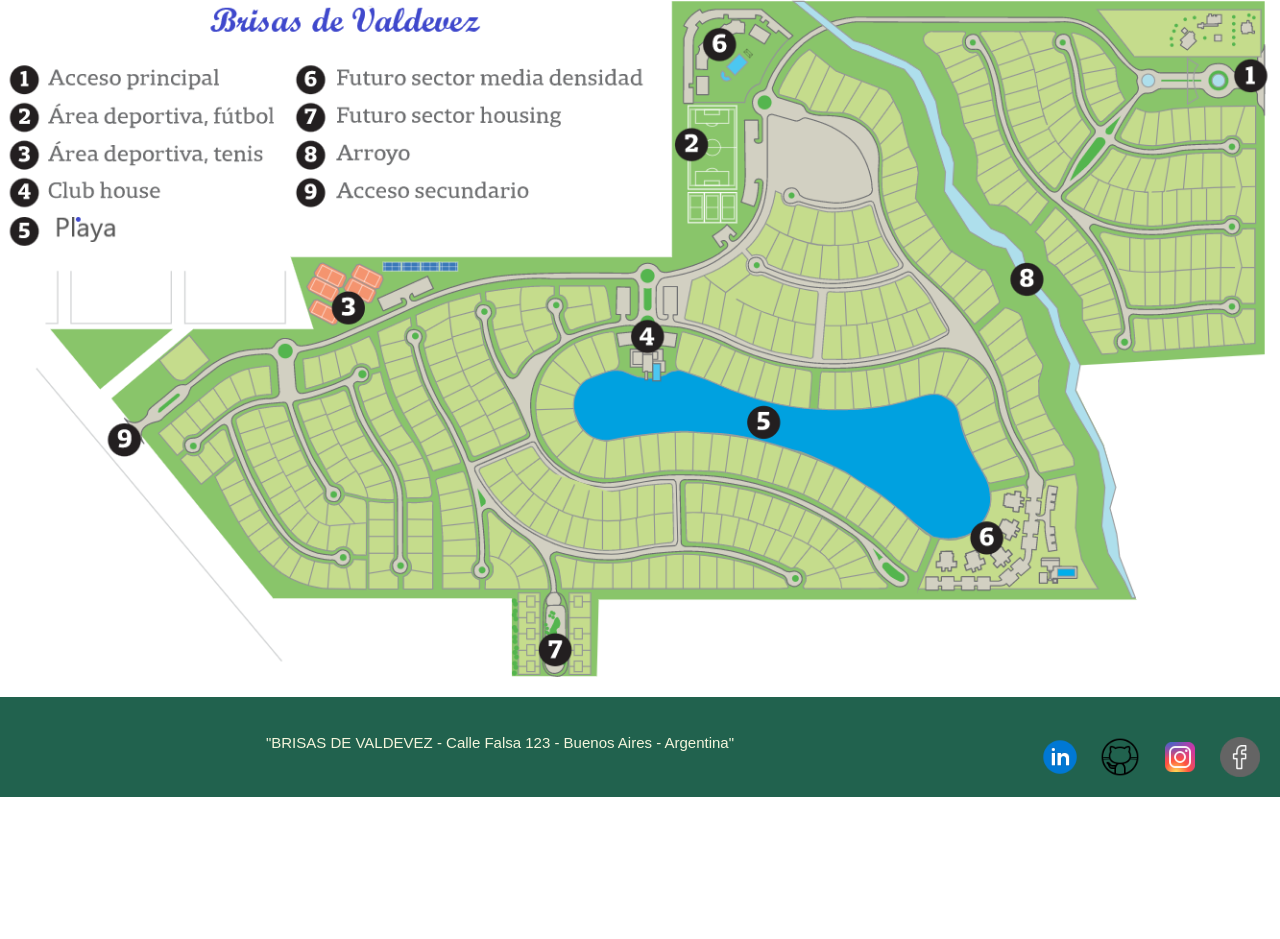
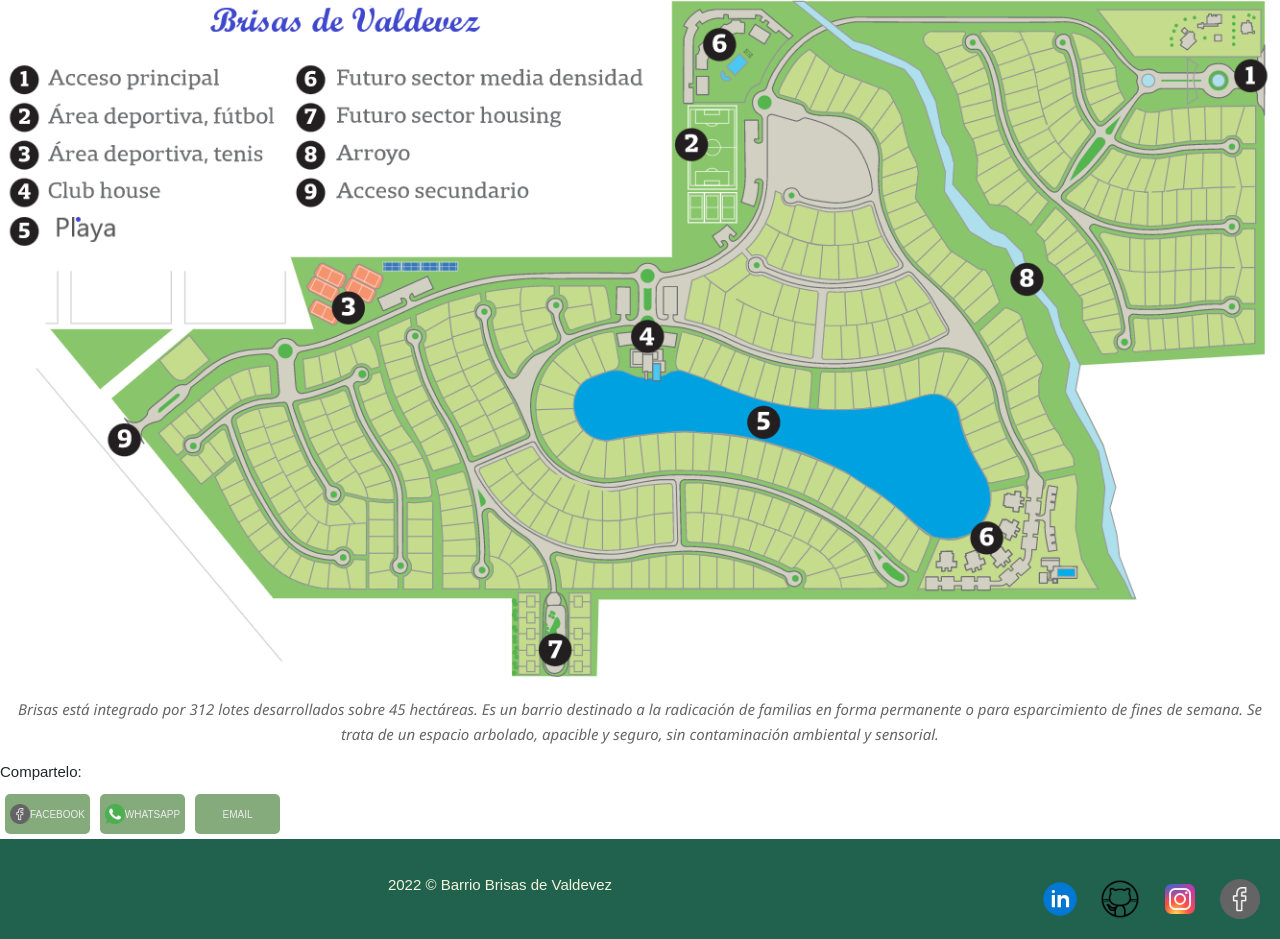
Before and after one commit to Maiiivazqz/Mi-Proyecto-bp, a plain HTML site: page pages/Masterplan.html in a window 1280 px wide. Shown: the part 226-1165 px from the top of the page. Before the commit the page ends 1023 px from the top, so only its background shows below. Drawn offline with Linux system fonts and the light colour scheme.

Commit message:
mapa mixin extend

```diff
--- a/css/style.scss
+++ b/css/style.scss
@@ -133,14 +133,14 @@
 
   }
       /*EL BARRIO*/
- .galeria1{
+/* .galeria1{
      display: flex;
      flex-direction: row;
      flex-wrap: nowrap;
      justify-content: space-evenly;
      background-color: #ECECEC;
      align-items: stretch;
- }
+ }*/
  .sectionBoulevard{
      background-color:#b5c6b3dd;
  }
@@ -157,6 +157,84 @@
      justify-self: end;
      align-self: center;
  }
+
+   /*MASTERPLAN*/
+   .containerButton{
+    display: flex;
+    flex-direction: row;
+    text-align: left;
+    font-size: 15px;
+  }
+  .contenedor-botones {
+    display: flex;
+    flex-direction: row;
+  }
+
+  .boton {
+    display: inline-flex;
+    align-items: center;
+    justify-content: center;
+    flex-direction: row;
+    width: 85px;
+    height: 40px;
+    background-color: #85ab7d;
+    color: #ECECEC;
+    font-size: 10px;
+    border: none;
+    cursor: pointer;
+    text-transform: uppercase;
+    transition: 0.3s ease all;
+    border-radius: 5px;
+    position: relative;
+   overflow: hidden;
+   margin: 5px;
+  }
+  .boton::after {
+    content: "";
+    width: 100%;
+    height: 100%;
+    background: #b0b0b0;
+    position: absolute;
+    z-index: 1;
+    top: -80px;
+    left: 0;
+    transition: .3s ease-in-out all;
+  }
+  .boton span {
+    position: relative;
+    z-index: 2;
+    transition: 0.3s ease all;
+  }
+  .boton:hover::after {
+    top: 0;
+  }
+
+  /*MAPA*/
+  $contacto:(boton: #85ab7d);
+
+  @each $red, $color in $contacto{
+    .#{$red}{
+        background-color: $color;
+    }
+  }
+
+  .btn{
+    background-color: map-get($contacto, boton );
+}
+ /*EXTEND - MAP-GET*/
+ .btn {
+    @extend .boton;
+    background-color: #85ab7d;
+  }
+  /*MIXIN*/
+  @mixin subrayado($color, $style){
+     text-decoration: underline;
+     text-decoration-color: $color;
+     text-decoration-style: $style;
+  }
+  .p{
+    @include subrayado( red, double);
+  }
 
    /*FOOTER*/
   .footer{
--- a/pages/Masterplan.html
+++ b/pages/Masterplan.html
@@ -34,13 +34,36 @@
         <div class="masterplan">
         <img src="../media/masterplan.png" alt="Masterplan">
         </div>
+        <div class="masterContainer">
+          <div>
+            <p> Brisas está integrado por 312 lotes desarrollados sobre 45 hectáreas. Es un barrio destinado a la radicación de familias en forma permanente o para esparcimiento de fines de semana. Se trata de un espacio arbolado, apacible y seguro, sin contaminación ambiental y sensorial.</p>
+          </div>
+          <!--compartelo-->
+          <div >
+            <h4 class="containerButton"> Compartelo:</h4>
+            <div class="contenedor-botones">
+              <button class="boton">
+                <img src="../media/facebook.png" alt="" width="20px">
+                <span>facebook</span>
+              </button>
+              <button class="boton">
+                <img src="../media/tel.png" alt="" width="20px">
+                <span>WhatsApp</span>
+              </button>
+              <button class="boton">
+                <span>Email</span>
+              </button>
+
+            </div>
+          </div>
+        </div>
 
     </header>
 
     <footer class="footer">
 
       <div class="grupo1">
-           <h1>"BRISAS DE VALDEVEZ - Calle Falsa 123 - Buenos Aires - Argentina"</h1>
+           <h1> 2022 © Barrio Brisas de Valdevez </h1>
       </div>
 
       <div class="red-social">
```
Also changed, not shown: pages/El Barrio.html (+3 -3 lines), css/Style.css, 1 other file.
